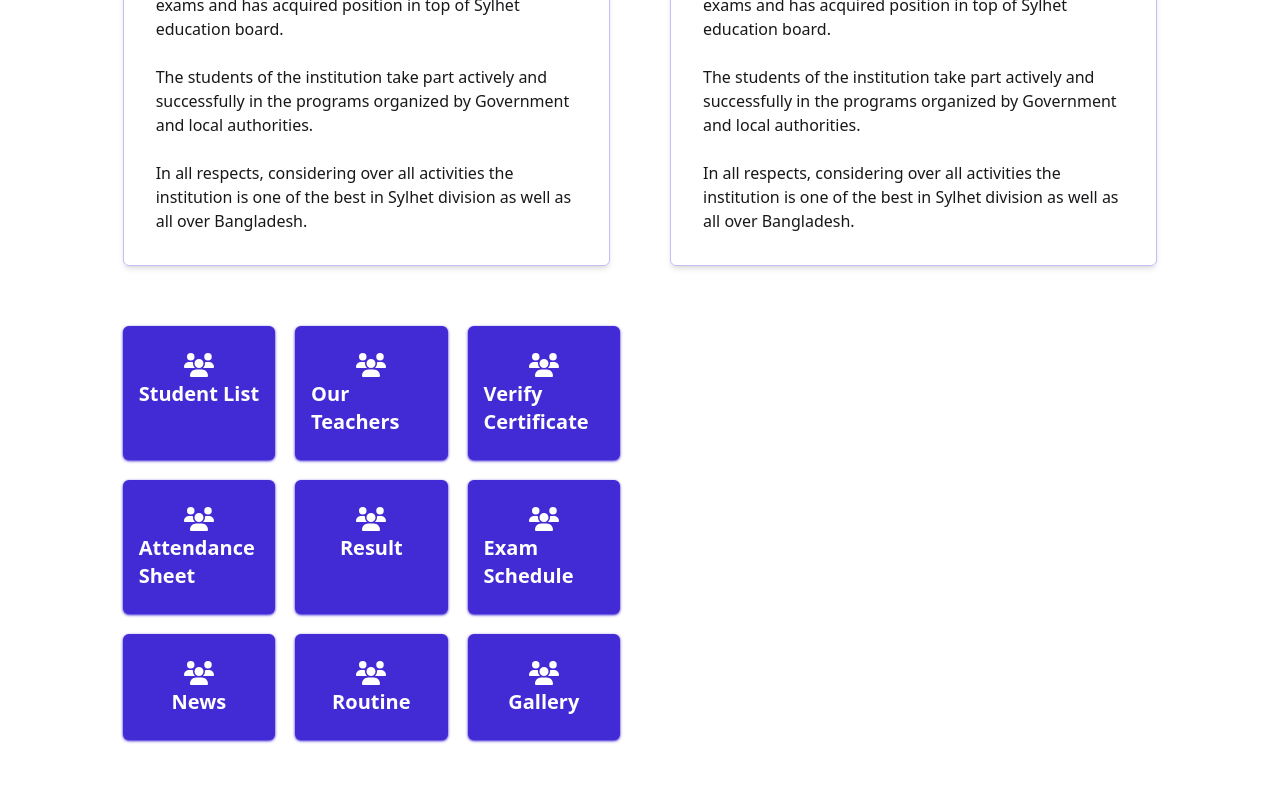
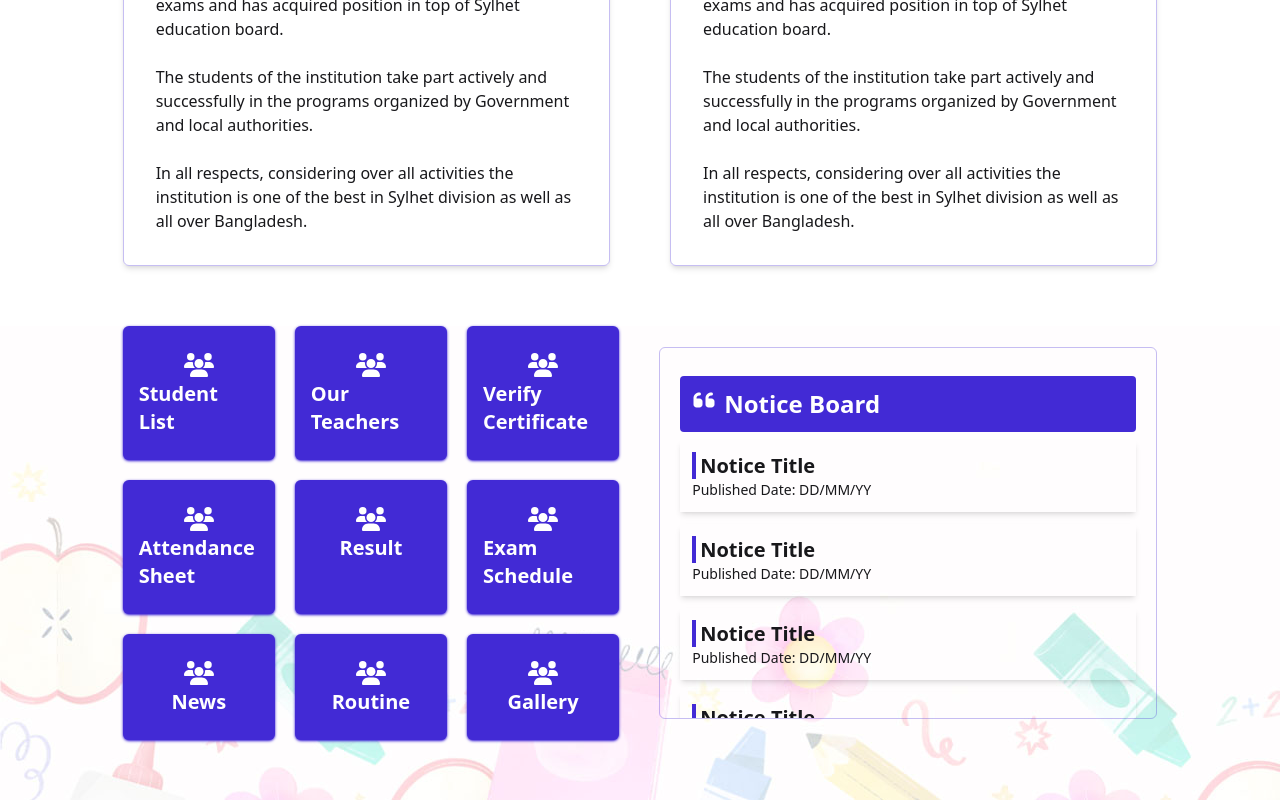
Before and after one commit to ashikurahman1/apsc, a React (Vite) app: page / in a window 1280 px wide. Shown: the part 1249-2049 px from the top of the page. Built offline with nearby package versions, Linux system fonts and the light colour scheme.

Commit message:
add: notice board

```diff
--- /dev/null
+++ b/src/components/Home/QuickService/NoticeSlider.jsx
@@ -0,0 +1,42 @@
+import { FaQuoteLeft } from 'react-icons/fa6';
+import { Link } from 'react-router';
+
+const NoticeSlider = () => {
+  return (
+    <div
+      className="  space-y-3
+    "
+    >
+      <h2 className="flex my-2 text-2xl gap-2 font-bold bg-primary p-3 rounded text-base-100">
+        {' '}
+        <FaQuoteLeft /> Notice Board
+      </h2>
+      <div className="p-3 shadow-md">
+        <Link className="border-l-4 border-primary pl-1 text-xl font-semibold">
+          Notice Title
+        </Link>
+        <p className="text-sm">Published Date: DD/MM/YY</p>
+      </div>
+      <div className="p-3 shadow-md">
+        <Link className="border-l-4 border-primary pl-1 text-xl font-semibold">
+          Notice Title
+        </Link>
+        <p className="text-sm">Published Date: DD/MM/YY</p>
+      </div>
+      <div className="p-3 shadow-md">
+        <Link className="border-l-4 border-primary pl-1 text-xl font-semibold">
+          Notice Title
+        </Link>
+        <p className="text-sm">Published Date: DD/MM/YY</p>
+      </div>
+      <div className="p-3 shadow-md">
+        <Link className="border-l-4 border-primary pl-1 text-xl font-semibold">
+          Notice Title
+        </Link>
+        <p className="text-sm">Published Date: DD/MM/YY</p>
+      </div>
+    </div>
+  );
+};
+
+export default NoticeSlider;
--- a/src/components/Home/QuickService/QuickService.jsx
+++ b/src/components/Home/QuickService/QuickService.jsx
@@ -1,5 +1,6 @@
 import React from 'react';
 import { FaUsers } from 'react-icons/fa6';
+import NoticeSlider from './NoticeSlider';
 
 const quickServices = [
   {
@@ -41,18 +42,25 @@ const quickServices = [
 ];
 const QuickService = () => {
   return (
+    <div className="bg-[url(/image.png)] bg-no-repeat bg-cover">
       <section className="lg:w-10/12 pb-15 px-4 mx-auto flex flex-col  gap-5 lg:gap-10 lg:flex-row items-center justify-between">
-      <div className="flex-1/2 grid grid-cols-2 lg:grid-cols-3 gap-5 ">
-        {quickServices.map(service => (
-          <div className="bg-primary p-4 py-6 text-base-100 flex flex-col items-center rounded-md hover:-translate-y-1.5 transition-all shadow hover:shadow-xl shadow-primary">
+        <div className="lg:flex-1/2 grid grid-cols-2 lg:grid-cols-3 gap-5 ">
+          {quickServices.map((service, index) => (
+            <div
+              key={index}
+              className="bg-primary p-4 py-6 text-base-100 flex flex-col items-center rounded-md hover:-translate-y-1.5 transition-all shadow hover:shadow-xl shadow-primary"
+            >
               <span className="text-3xl">{service.icon} </span>
               <p className="lg:text-xl font-semibold">{service.title} </p>
             </div>
           ))}
         </div>
         {/* Notices */}
-      <div className="flex-1/2 "></div>
+        <div className="lg:flex-1/2 w-full  max-h-93 overflow-y-auto border rounded-md border-primary/30 p-5">
+          <NoticeSlider />
+        </div>
       </section>
+    </div>
   );
 };
 
```
Also changed, not shown: public/image.png (renamed from src/assets/image.png). Lines whose indentation alone changed are shown as unchanged.
